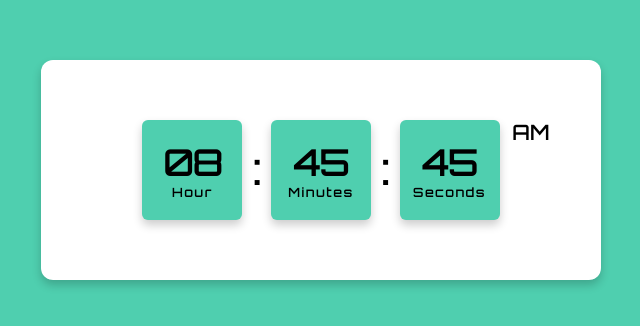
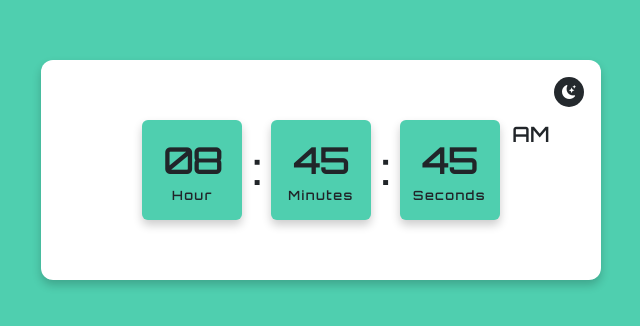
Before and after one commit to day070/Clock, a plain HTML site: page index.html in a window 1280 px wide. Shown: the part 230-556 px from the top of the page, without its empty margins (319-959 px from the left). Drawn offline with nearby package versions, Linux system fonts and the light colour scheme.

Commit message:
daerk mode

```diff
--- a/index.html
+++ b/index.html
@@ -5,35 +5,49 @@
     <meta name="viewport" content="width=device-width, initial-scale=1.0" />
     <title>Clock</title>
     <link rel="stylesheet" href="style.css" />
+    <link
+      href="https://cdn.jsdelivr.net/npm/bootstrap@5.3.2/dist/css/bootstrap.min.css"
+      rel="stylesheet"
+      integrity="sha384-T3c6CoIi6uLrA9TneNEoa7RxnatzjcDSCmG1MXxSR1GAsXEV/Dwwykc2MPK8M2HN"
+      crossorigin="anonymous"
+    />
+    <link
+      rel="stylesheet"
+      href="https://cdn.jsdelivr.net/npm/bootstrap-icons@1.11.3/font/bootstrap-icons.min.css"
+    />
   </head>
   <body>
     <section>
-      <div class="container">
-        <div class="icons"></div>
-        <div class="time">
-          <div class="time-colon">
-            <div class="time-text">
+      <div class="containe">
+        <div class="iconss">
+          <i class="bi bi-moon-stars-fill"></i>
+          <i class="bi bi-sun-fill"></i>
+        </div>
+        <div class="timee">
+          <div class="timee-colon">
+            <div class="timee-texk">
               <span class="num hour_num">08</span>
-              <span class="text">Hour</span>
+              <span class="texk">Hour</span>
             </div>
             <span class="colon">:</span>
           </div>
-          <div class="time-colon">
-            <div class="time-text">
+          <div class="timee-colon">
+            <div class="timee-texk">
               <span class="num min_num">45</span>
-              <span class="text">Minutes</span>
+              <span class="texk">Minutes</span>
             </div>
             <span class="colon">:</span>
           </div>
-          <div class="time-colon">
-            <div class="time-text">
+          <div class="timee-colon">
+            <div class="timee-texk">
               <span class="num sec_num">45</span>
-              <span class="text">Seconds</span>
+              <span class="texk">Seconds</span>
             </div>
             <span class="am_pm">AM</span>
           </div>
         </div>
       </div>
     </section>
+    <script src="script.js"></script>
   </body>
 </html>
--- a/script.js
+++ b/script.js
@@ -0,0 +1,6 @@
+let section = document.querySelector("section");
+let icons = document.querySelector(".iconss");
+
+icons.onclick = () => {
+  section.classList.toggle("dark");
+};
--- a/style.css
+++ b/style.css
@@ -12,11 +12,14 @@ section {
   align-items: center;
   justify-content: center;
   background: #4fcfaf;
+  padding: 0 20px;
+  transition: all 0.4s ease;
 }
-
-section .container {
+section.dark {
+  background-color: #24292d;
+}
+section .containe {
   display: flex;
-  align-items: center;
   justify-content: center;
   height: 220px;
   max-width: 560px;
@@ -24,19 +27,49 @@ section .container {
   background: #fff;
   box-shadow: 0 5px 10px rgba(0, 0, 0, 0.2);
   border-radius: 12px;
+  position: relative;
+}
+section.dark .containe {
+  background: #323840;
+}
+section .containe .iconss i {
+  position: absolute;
+  right: 17px;
+  top: 17px;
+  height: 30px;
+  width: 30px;
+  background: #24292d;
+  color: #fff;
+  text-align: center;
+  line-height: 30px;
+  border-radius: 50%;
+  font-size: 14px;
+  cursor: pointer;
+}
+section.dark .containe .iconss i {
+  background: #fff;
+  color: #323840;
+}
+.containe .iconss i.bi-sun-fill {
+  opacity: 0;
+  pointer-events: none;
+}
+section.dark .containe .iconss i.bi-sun-fill {
+  opacity: 1;
+  pointer-events: auto;
 }
 
-section .container .time {
+section .containe .timee {
   display: flex;
   align-items: center;
 }
 
-.container .time .time-colon {
+.containe .timee .timee-colon {
   display: flex;
   align-items: center;
   position: relative;
 }
-.time .time-colon .am_pm {
+.timee .timee-colon .am_pm {
   position: absolute;
   top: 0;
   right: -50px;
@@ -44,7 +77,7 @@ section .container .time {
   font-weight: 700;
   letter-spacing: 1px;
 }
-.time .time-colon .time-text {
+.timee .timee-colon .timee-texk {
   height: 100px;
   width: 100px;
   display: flex;
@@ -55,17 +88,17 @@ section .container .time {
   border-radius: 6px;
   box-shadow: 0 5px 10px rgba(0, 0, 0, 0.2);
 }
-.time .time-colon .time-text,
-.time .time-colon .colon {
+.timee .timee-colon .timee-texk,
+.timee .timee-colon .colon {
   font-size: 35px;
   font-weight: 600;
 }
-.time .time-colon .colon {
+.timee .timee-colon .colon {
   font-size: 40px;
   margin: 0 10px;
 }
 
-.time .time-colon .time-text .text {
+.timee .timee-colon .timee-texk .texk {
   font-size: 12px;
   font-weight: 700;
   letter-spacing: 2px;
```
